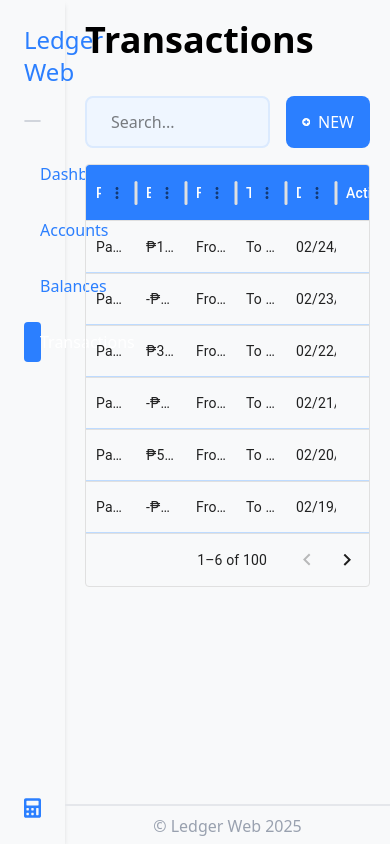
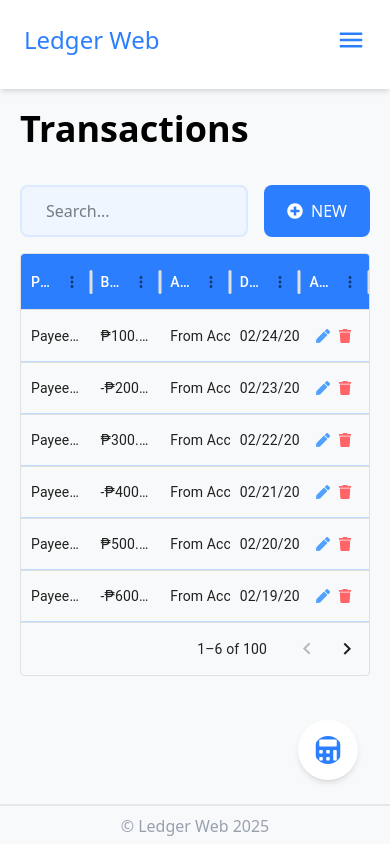
Before and after one commit to ClydeMondero/ledger-web, a React (Vite) app in the folder frontend/: page /transactions in a window 390 px wide. Built offline with nearby package versions, Linux system fonts and the light colour scheme.

Commit message:
feat: responsiveness sidebar

```diff
--- a/frontend/src/components/Content.jsx
+++ b/frontend/src/components/Content.jsx
@@ -14,7 +14,7 @@ const Content = () => {
   const today = new Date().getFullYear();
 
   return (
-    <div className="row-span-12 col-span-10 flex flex-col gap-4">
+    <div className="row-span-12 col-span-12 md:col-span-10 flex flex-col gap-4">
       <motion.span
         className="text-4xl font-semibold p-5"
         key={title} // Ensures animation runs on change
--- a/frontend/src/components/Sidebar.jsx
+++ b/frontend/src/components/Sidebar.jsx
@@ -1,22 +1,24 @@
-import { useState } from "react";
-import { MdDashboard, MdAccountBalanceWallet } from "react-icons/md";
+import { useState, useEffect } from "react";
+import { MdDashboard, MdAccountBalanceWallet, MdMenu } from "react-icons/md";
 import { FaMoneyBillWave, FaCalculator } from "react-icons/fa";
 import { GrTransaction } from "react-icons/gr";
 import { Link, useLocation } from "react-router-dom";
+import { motion } from "framer-motion";
 import CalculatorModal from "./CalculatorModal";
 
-const Nav = ({ icon: Icon, title }) => {
+const Nav = ({ icon: Icon, title, onClick }) => {
   const path = "/" + title.toLowerCase();
   const location = useLocation();
 
   return (
     <Link
-      className={`flex items-center gap-2 font-medium ${
-        path == location.pathname
+      className={`flex items-center gap-2 font-medium p-2 rounded-sm cursor-pointer transition ${
+        path === location.pathname
           ? "bg-blue-500 text-white"
           : "text-blue-500 hover:bg-blue-100"
-      } p-2 rounded-sm cursor-pointer transition `}
+      }`}
       to={path}
+      onClick={onClick}
     >
       <Icon className="text-lg" />
       <span>{title}</span>
@@ -26,20 +28,68 @@ const Nav = ({ icon: Icon, title }) => {
 
 const Sidebar = () => {
   const [isModalOpen, setIsModalOpen] = useState(false);
+  const [isMenuOpen, setIsMenuOpen] = useState(window.innerWidth >= 768);
+
+  const handleResize = () => {
+    setIsMenuOpen(window.innerWidth >= 768);
+  };
+
+  useEffect(() => {
+    window.addEventListener("resize", handleResize);
+    return () => window.removeEventListener("resize", handleResize);
+  }, []);
+
+  const menuVariants = {
+    hidden: { opacity: 0, y: -20 },
+    visible: { opacity: 1, y: 0, transition: { staggerChildren: 0.1 } },
+  };
+
+  const itemVariants = {
+    hidden: { opacity: 0, y: -10 },
+    visible: { opacity: 1, y: 0 },
+  };
 
   return (
-    <div className="row-span-12 col-span-2 p-6 shadow-md flex flex-col gap-8">
-      <span className="text-blue-500 text-2xl font-medium text-center">
-        Ledger Web
-      </span>
-      <hr className="border-gray-300 border-1 rounded-full" />
-      <div className="flex-1 flex flex-col gap-4">
-        <Nav icon={MdDashboard} title="Dashboard" />
-        <Nav icon={MdAccountBalanceWallet} title="Accounts" />
-        <Nav icon={FaMoneyBillWave} title="Balances" />
-        <Nav icon={GrTransaction} title="Transactions" />
+    <div className="md:row-span-12 col-span-12 md:col-span-2 p-6 shadow-md flex flex-col gap-8 bg-white">
+      <div className="flex items-center justify-between md:justify-center">
+        <span className="text-blue-500 text-2xl font-medium">Ledger Web</span>
+        <MdMenu
+          className="block md:hidden text-3xl text-blue-500 cursor-pointer"
+          onClick={() => setIsMenuOpen((prev) => !prev)}
+        />
       </div>
-      <div className="flex justify-end">
+      <hr className="border-gray-300 border-1 rounded-full hidden md:block" />
+
+      <motion.div
+        className={`flex-1 flex-col gap-4 md:flex ${
+          isMenuOpen ? "flex" : "hidden"
+        } md:static absolute top-16 left-0 right-0 bg-white shadow-md md:shadow-none p-4 z-[100] md:p-0`}
+        initial="hidden"
+        animate={isMenuOpen ? "visible" : "hidden"}
+        variants={menuVariants}
+      >
+        {["Dashboard", "Accounts", "Balances", "Transactions"].map(
+          (title, index) => (
+            <motion.div key={index} variants={itemVariants}>
+              <Nav
+                icon={
+                  title === "Dashboard"
+                    ? MdDashboard
+                    : title === "Accounts"
+                    ? MdAccountBalanceWallet
+                    : title === "Balances"
+                    ? FaMoneyBillWave
+                    : GrTransaction
+                }
+                title={title}
+                onClick={handleResize}
+              />
+            </motion.div>
+          )
+        )}
+      </motion.div>
+
+      <div className="hidden md:flex justify-end">
         <FaCalculator
           className="text-2xl text-blue-500 cursor-pointer"
           onClick={() => setIsModalOpen(true)}
@@ -52,6 +102,12 @@ const Sidebar = () => {
           onClose={() => setIsModalOpen(false)}
         />
       )}
+      <motion.div className="fixed w-15 h-15 bottom-16 right-8 md:hidden flex items-center justify-center">
+        <FaCalculator
+          className="text-6xl text-blue-500 cursor-pointer p-4 rounded-full bg-white shadow-md"
+          onClick={() => setIsModalOpen(true)}
+        />
+      </motion.div>
     </div>
   );
 };
--- a/frontend/src/pages/Accounts.jsx
+++ b/frontend/src/pages/Accounts.jsx
@@ -64,7 +64,7 @@ const Accounts = () => {
       headerName: "Account",
       headerClassName: "table-header",
       cellClassName: "table-cell",
-      width: 150,
+      flex: 1,
     },
     {
       field: "description",
@@ -78,7 +78,7 @@ const Accounts = () => {
       headerName: "Actions",
       headerClassName: "table-header",
       cellClassName: "table-cell",
-      width: 150,
+      flex: 1,
       renderCell: (params) => (
         <div className="h-full flex items-center justify-center gap-2">
           <FaPen
--- a/frontend/src/pages/Transactions.jsx
+++ b/frontend/src/pages/Transactions.jsx
@@ -50,18 +50,18 @@ const Transactions = () => {
       },
     },
     {
-      field: "from_account",
-      headerName: "From Account",
+      field: "accounts",
+      headerName: "Accounts",
       headerClassName: "table-header",
       cellClassName: "table-cell",
       flex: 1,
-    },
-    {
-      field: "to_account",
-      headerName: "To Account",
-      headerClassName: "table-header",
-      cellClassName: "table-cell",
-      flex: 1,
+      renderCell: (params) => (
+        <div className="flex flex-col md:flex-row gap-2">
+          <span>{params.row.from_account}</span>
+          <span className="hidden md:inline">→</span>
+          <span>{params.row.to_account}</span>
+        </div>
+      ),
     },
     {
       field: "date",
@@ -80,13 +80,12 @@ const Transactions = () => {
         );
       },
     },
-
     {
       field: "actions",
       headerName: "Actions",
       headerClassName: "table-header",
       cellClassName: "table-cell",
-      width: 150,
+      flex: 1,
       renderCell: (params) => (
         <div className="h-full flex items-center justify-center gap-2">
           <FaPen
```
